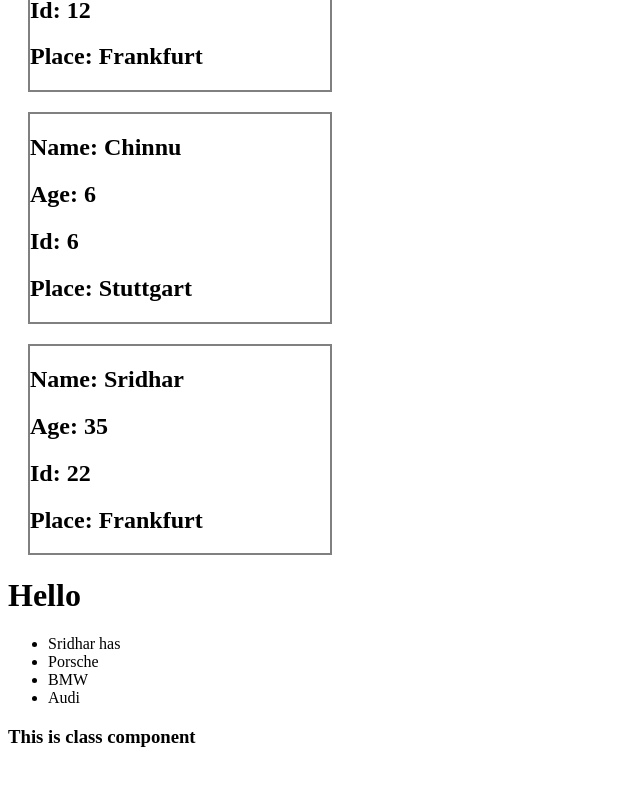
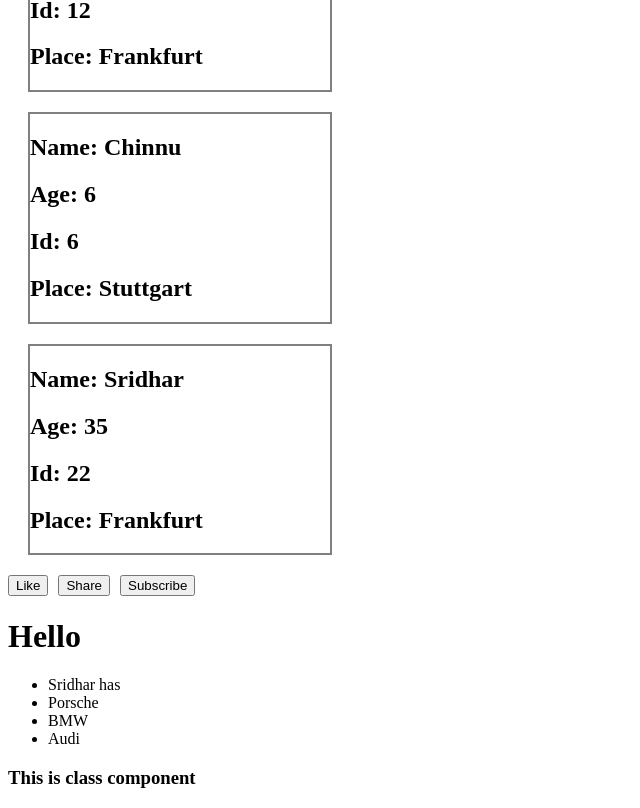
Before and after one commit to kothapallisridhar/fullstack-js, a React (Create React App) app in the folder react-app/: page / in a window 1280 px wide. Shown: the part 747-1555 px from the top of the page, without its empty margins (0-640 px from the left). Before the commit the page ends 1514 px from the top, so only its background shows below. Built offline with nearby package versions, Linux system fonts and the light colour scheme.

Commit message:
props.children

```diff
--- a/react-app/src/App.js
+++ b/react-app/src/App.js
@@ -1,7 +1,8 @@
 import "./App.css";
 import { User } from "./User";
 
-export function App() {
+export function App(props) {
+  console.dir(props);
   let users = [
     { name: "Sri", age: 22, id: 22, place: "Bangalore" },
     { name: "Saisuhas", age: 14, id: 14, place: "Berlin" },
@@ -25,6 +26,7 @@ export function App() {
         />
       ))}
       <User name="Sridhar" age={35} id={22} place="Frankfurt" />
+      <div style={{ display: "flex", gap: 10 }}>{props.children}</div>
     </>
   );
 }
--- a/react-app/src/index.js
+++ b/react-app/src/index.js
@@ -22,7 +22,11 @@ class MenuComp extends React.Component {
 }
 root.render(
   <div>
-    <App />
+    <App>
+      <button>Like</button>
+      <button>Share</button>
+      <button>Subscribe</button>
+    </App>
     <Menu />
     <ul>
       <li id="i12">{name} has</li>
```
